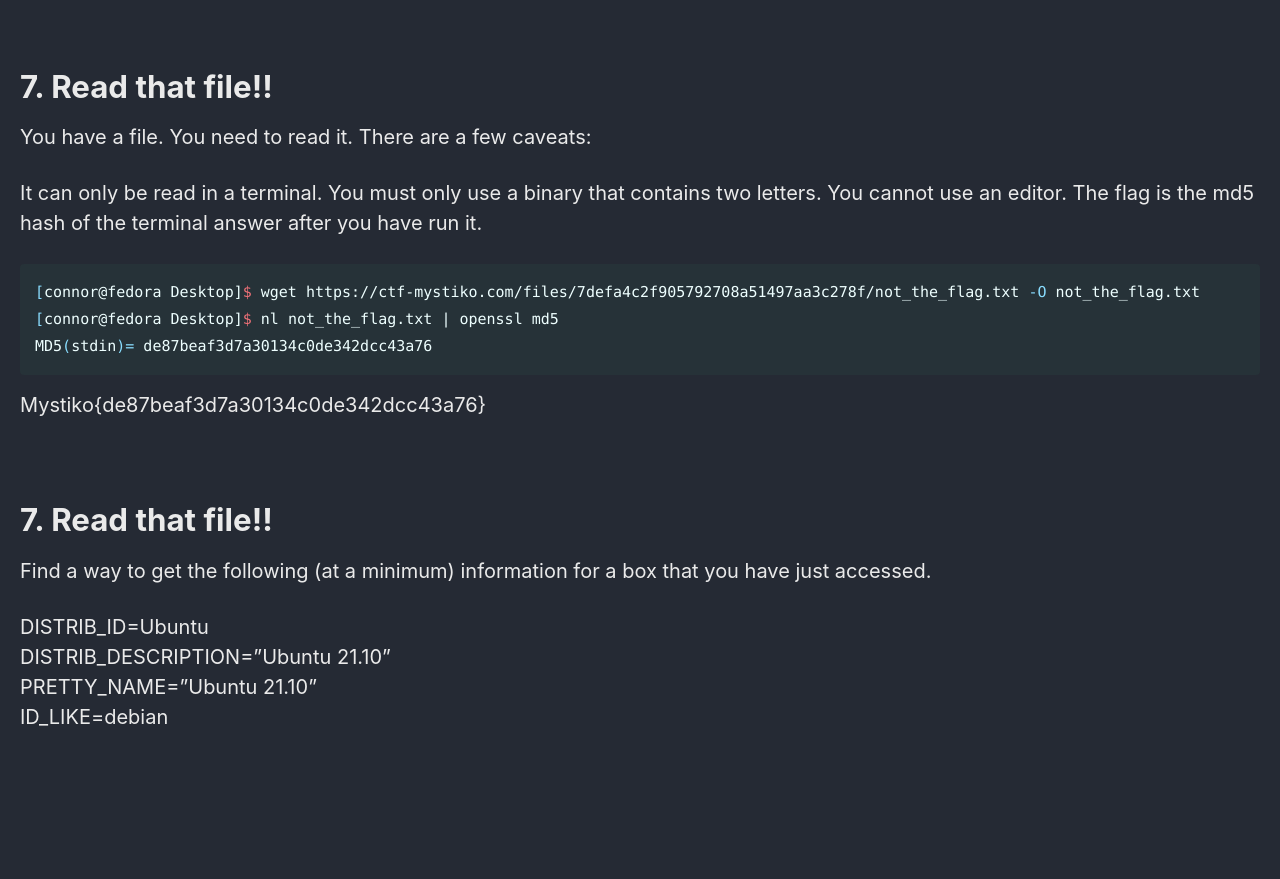
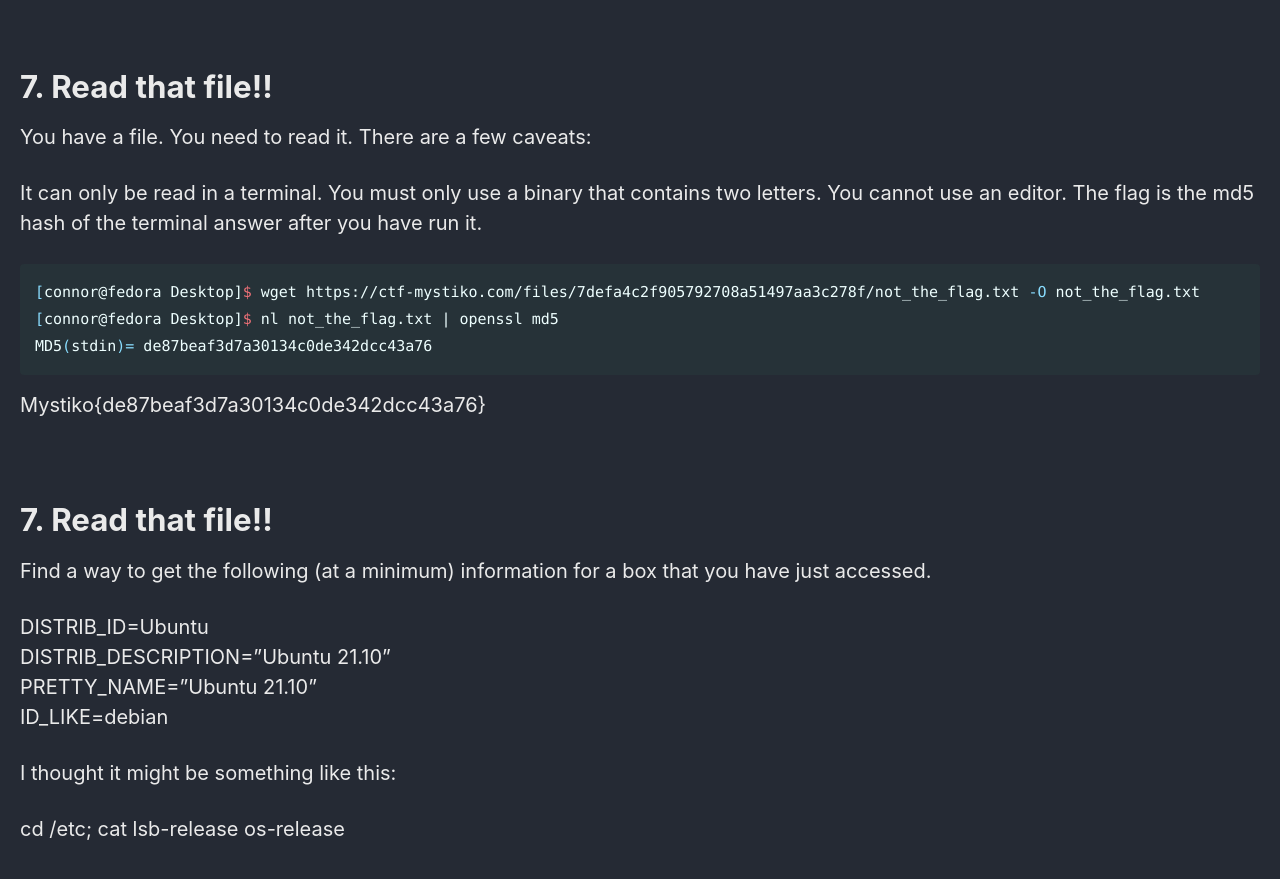
Before and after one commit to Connor-McCartney/Connor-McCartney.github.io, a Jekyll site: the page built from _pages/misc/shortest-bash-code-challs.md, in a window 1280 px wide and 900 px high, scrolled down 1601 px. Shown: the top 879 px of the window. Built offline with Jekyll 4.4.1, drawn with Linux system fonts in a browser that asks for light colours; cached includes are drawn as plain includes; before the commit the page ends 2389 px from its top, so only the background shows below that.

Commit message:
Update shortest-bash-code-challs.md

```diff
--- a/_pages/misc/shortest-bash-code-challs.md
+++ b/_pages/misc/shortest-bash-code-challs.md
@@ -92,3 +92,7 @@ DISTRIB_ID=Ubuntu                         <br>
 DISTRIB_DESCRIPTION="Ubuntu 21.10"        <br>
 PRETTY_NAME="Ubuntu 21.10"                <br>
 ID_LIKE=debian                            <br>
+
+I thought it might be something like this:
+
+cd /etc; cat lsb-release os-release
```
